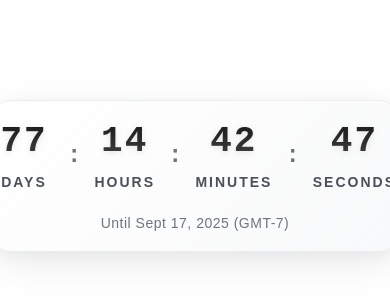
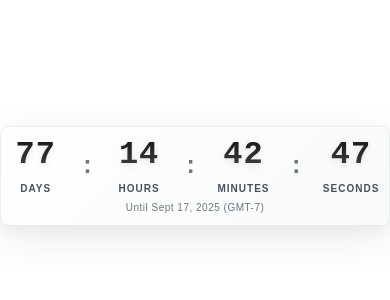
Before and after one commit to MarvyAyman/countdown-timer-lightmode, a plain HTML site: page index.html in a window 390 px wide. Shown: the part 246-546 px from the top of the page. Drawn offline with Linux system fonts and the light colour scheme.

Commit message:
Update index.html

```diff
--- a/index.html
+++ b/index.html
@@ -21,22 +21,24 @@
     .countdown-container {
       background: linear-gradient(135deg, #ffffff 0%, #f8f9fa 100%);
       border-radius: 16px;
-      padding: 35px 55px;
+      padding: 20px 30px;
       box-shadow:
         0 12px 40px rgba(0, 0, 0, 0.08),
         0 4px 16px rgba(0, 0, 0, 0.04),
         inset 0 1px 0 rgba(255, 255, 255, 0.8);
       border: 1px solid #e9ecef;
-      width: fit-content;
-      max-width: 90vw;
+      width: 100%;
+      max-width: 100vw;
+      box-sizing: border-box;
     }
 
     .time-display {
       display: flex;
       justify-content: center;
       align-items: center;
-      gap: 20px;
+      gap: clamp(8px, 3vw, 20px);
       margin-bottom: 20px;
+      flex-wrap: nowrap;
     }
 
     .time-unit {
@@ -47,37 +49,40 @@
     }
 
     .time-value {
-      font-size: 84px;
+      font-size: clamp(32px, 8vw, 84px);
       font-weight: 700;
       color: #1a1a1a;
       text-shadow:
         0 2px 8px rgba(0, 0, 0, 0.08),
         0 1px 4px rgba(0, 0, 0, 0.04);
-      letter-spacing: 2px;
-      min-width: 140px;
+      letter-spacing: 1px;
+      min-width: clamp(50px, 12vw, 140px);
       text-align: center;
       background: linear-gradient(180deg, #1a1a1a 0%, #4a4a4a 100%);
       -webkit-background-clip: text;
       -webkit-text-fill-color: transparent;
       background-clip: text;
+      line-height: 1;
     }
 
     .time-label {
-      font-size: 18px;
+      font-size: clamp(10px, 2.5vw, 18px);
       color: #495057;
       text-transform: uppercase;
       font-weight: 600;
-      letter-spacing: 2px;
+      letter-spacing: 1px;
       font-family: 'Arial', sans-serif;
       margin-top: 4px;
+      white-space: nowrap;
     }
 
     .separator {
-      font-size: 56px;
+      font-size: clamp(24px, 6vw, 56px);
       color: #6c757d;
-      margin: 0 15px;
+      margin: 0 clamp(4px, 2vw, 15px);
       animation: blink 2s infinite;
       font-weight: 600;
+      line-height: 1;
     }
 
     @keyframes blink {
@@ -88,8 +93,8 @@
     .footer-info {
       text-align: center;
       color: #6c757d;
-      font-size: 14px;
-      margin-top: 25px;
+      font-size: clamp(10px, 2vw, 14px);
+      margin-top: 15px;
       font-family: Arial, sans-serif;
       letter-spacing: 0.5px;
       font-weight: 500;
@@ -97,50 +102,32 @@
 
     @media (max-width: 768px) {
       .countdown-container {
-        padding: 30px 40px;
-        margin: 20px;
-      }
-
-      .time-value {
-        font-size: 48px;
-        min-width: 80px;
+        padding: 15px 20px;
+        margin: 0;
+        border-radius: 12px;
       }
 
       .time-display {
-        gap: 15px;
+        margin-bottom: 12px;
       }
 
-      .separator {
-        font-size: 32px;
-        margin: 0 5px;
-      }
-
-      .time-label {
-        font-size: 16px;
+      .footer-info {
+        margin-top: 10px;
       }
     }
 
     @media (max-width: 480px) {
       .countdown-container {
-        padding: 20px 25px;
-      }
-
-      .time-value {
-        font-size: 36px;
-        min-width: 60px;
+        padding: 12px 15px;
+        border-radius: 8px;
       }
 
       .time-display {
-        gap: 10px;
+        margin-bottom: 8px;
       }
 
-      .separator {
-        font-size: 24px;
-        margin: 0 3px;
-      }
-
-      .time-label {
-        font-size: 14px;
+      .footer-info {
+        margin-top: 8px;
       }
     }
   </style>
```
